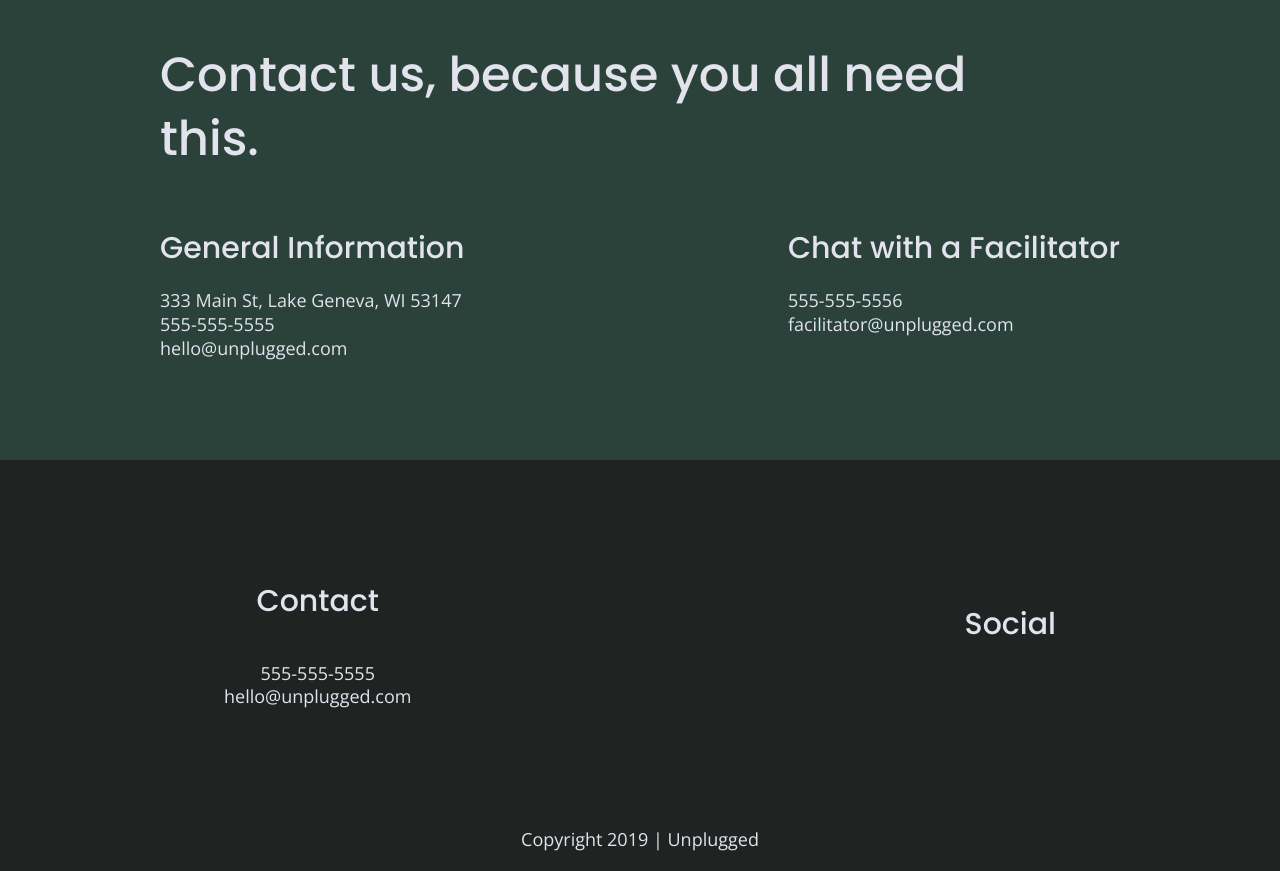
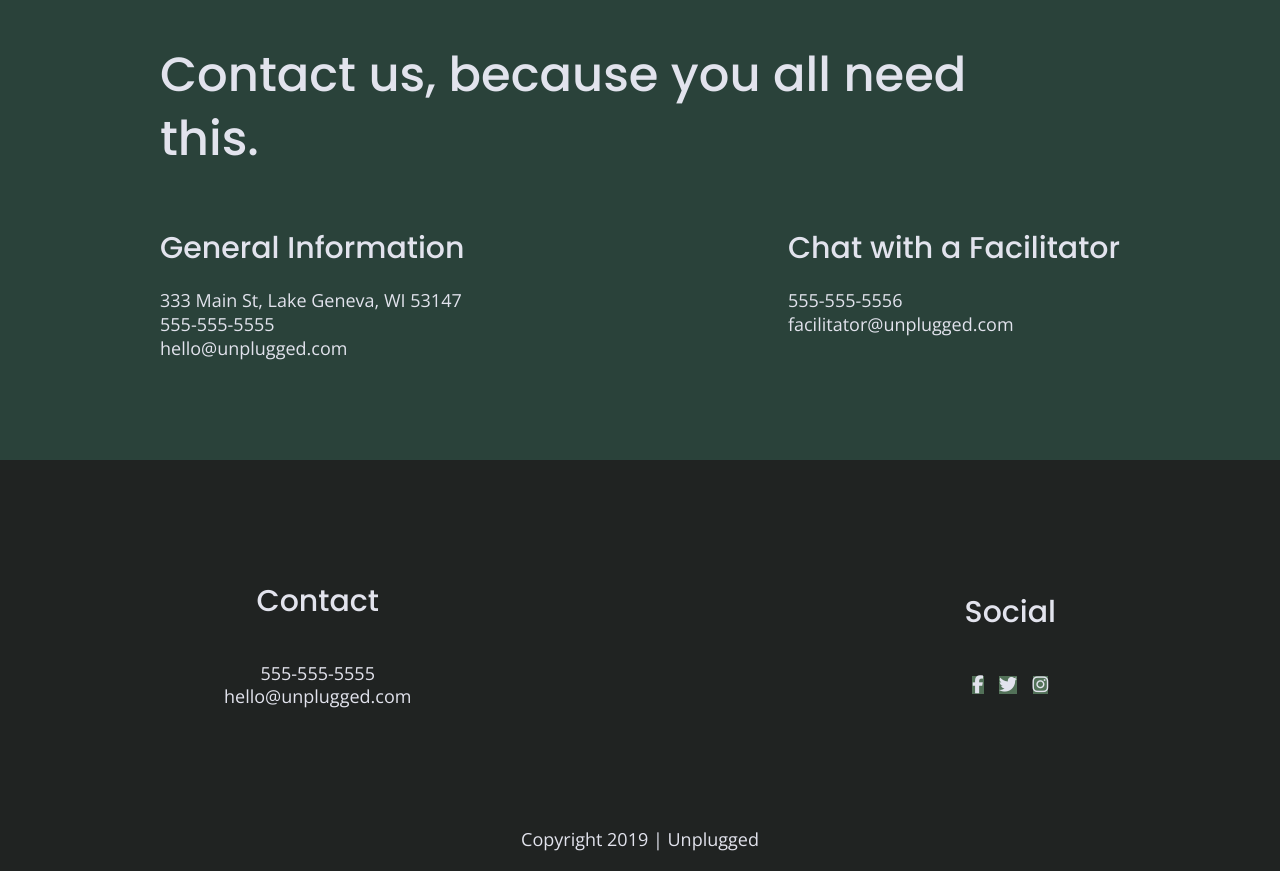
Before and after one commit to james-kel/unplugged-retreat, a website: page Boiler Plate/about/index.html in a window 1280 px wide. Shown: the part 1255-2126 px from the top of the page. Drawn offline with nearby package versions, Linux system fonts and the light colour scheme.

Commit message:
Added social icons

```diff
--- a/Boiler Plate/about/index.html
+++ b/Boiler Plate/about/index.html
@@ -112,13 +112,13 @@
             <h4>Social</h4>
             <div class="social-icons">
               <p>
-                <a href="https://www.facebook.com/yoursite" target="_blank"></a>
+                <a href="https://www.facebook.com/yoursite" target="_blank"><i class="fab fa-facebook-f"></i></a>
               </p>
               <p>
-                <a href="https://twitter.com/Skillcrush" target="_blank"></a>
+                <a href="https://twitter.com/Skillcrush" target="_blank"><i class="fab fa-twitter"></i></a>
               </p>
               <p>
-                <a href="https://www.instagram.com/skillcrush/" target="_blank"></a>
+                <a href="https://www.instagram.com/skillcrush/" target="_blank"><i class="fab fa-instagram"></i></a>
               </p>
             </div>
           </div>
--- a/Boiler Plate/css/main.css
+++ b/Boiler Plate/css/main.css
@@ -362,6 +362,12 @@ background-position: center;
 .reviews h3 {
   width: 55%;
   margin: 20px 0;
+}
+
+/* contact */
+
+.social i{
+background-color: #527158;
 }
 /* ABOUT PAGE*/
 
```
Also changed, not shown: Boiler Plate/faq/index.html (+3 -3 lines), Boiler Plate/index.html (+3 -3 lines).
